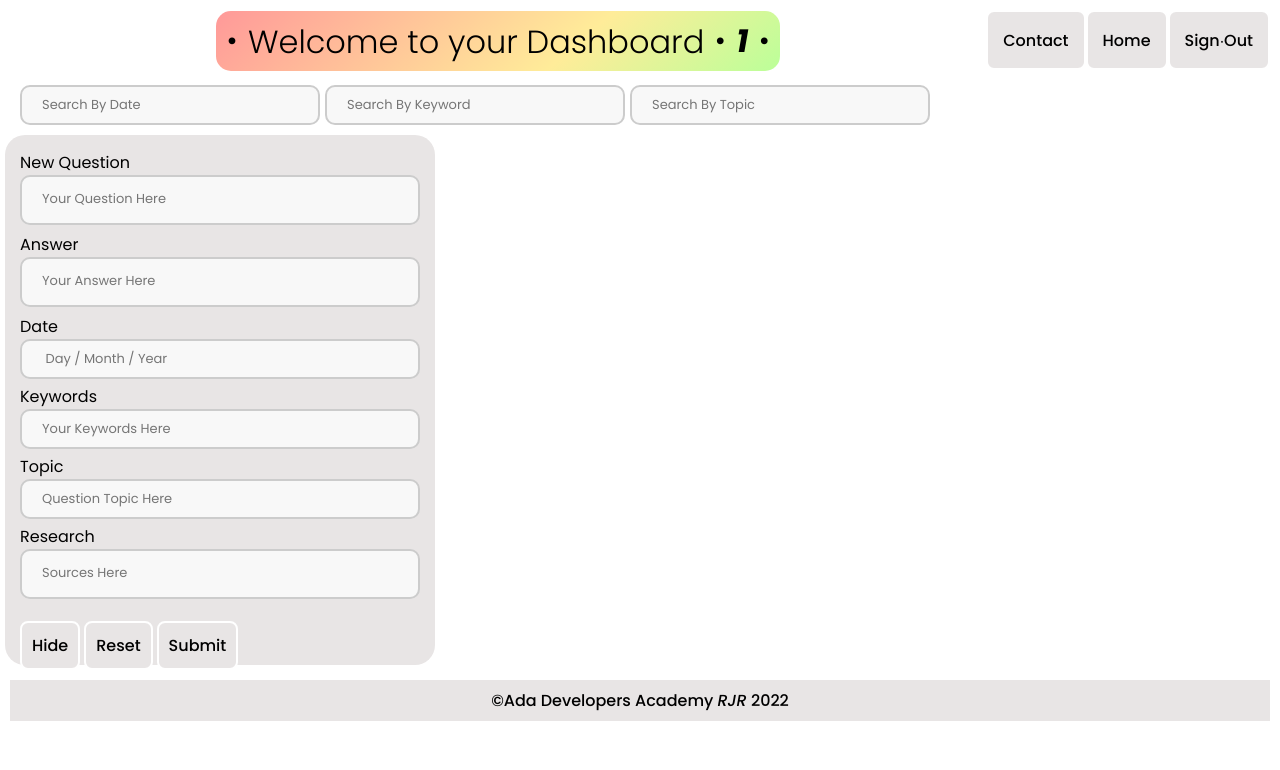
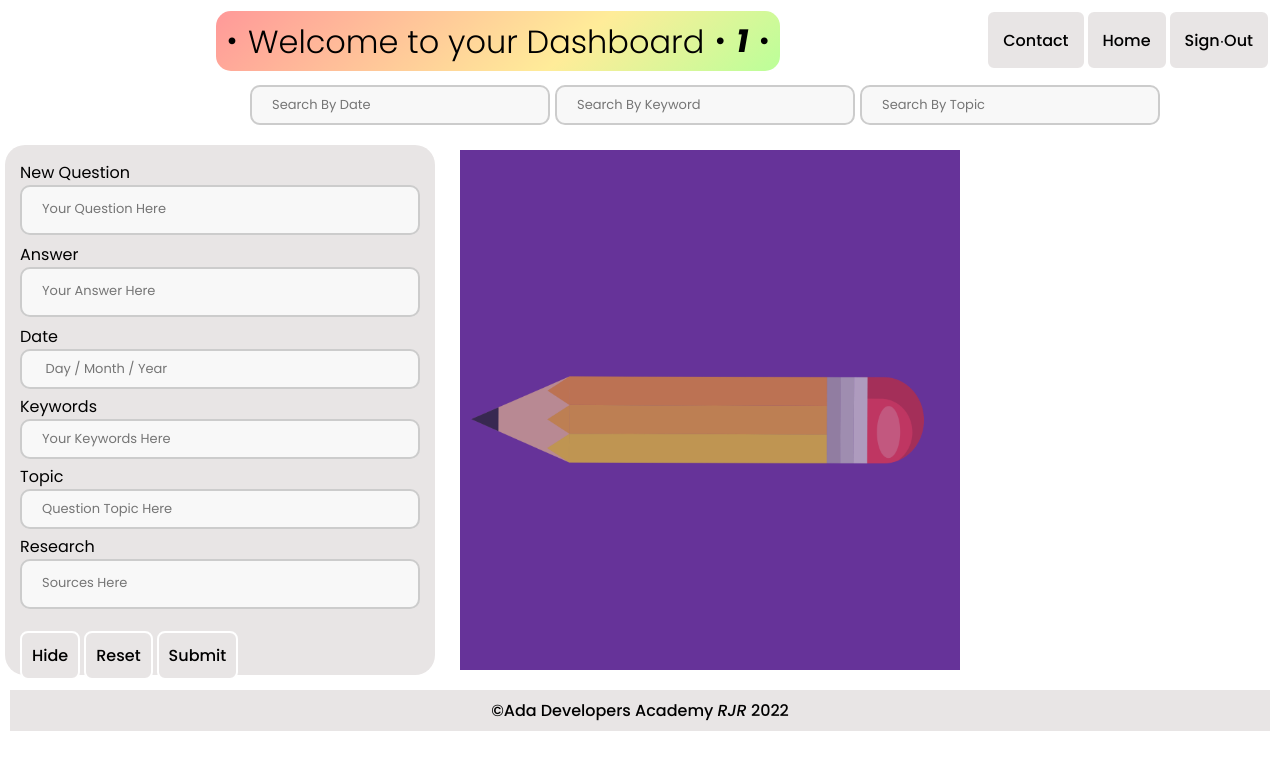
Before and after one commit to rhyannonjoy/capstone-front, a React (Create React App) app: page /dashboard/1 in a window 1280 px wide. Shown: the top 770 px of the page. Built offline with nearby package versions, Linux system fonts and the light colour scheme.

Commit message:
cleaned up DashboardPage with css grid, test image

```diff
--- a/src/pages/DashboardPage.css
+++ b/src/pages/DashboardPage.css
@@ -5,9 +5,27 @@
   padding: 10px;
 }
 
+.sidebar {
+  grid-area: sidebar;
+}
+
+.content {
+  grid-area: content;
+  position: static;
+}
+
+.header {
+  grid-area: header;
+}
+
+
 .dashboard-body {
   display: grid;
-  grid-template-rows: auto;
+  grid-gap: 10px;
+  grid-template-columns: 220px 220px 220px;
+  grid-template-areas:
+  "....... header header"
+  "sidebar ....... content";
 }
 
 
@@ -36,3 +54,10 @@
   margin-left: 20px;
   margin-right: 20px;
 }
+
+.pencil-image {
+  background-color: rebeccapurple;
+  height: 520px;
+  margin-top: 10px;
+  width: 500px;
+}
--- a/src/pages/DashboardPage.js
+++ b/src/pages/DashboardPage.js
@@ -1,6 +1,7 @@
 import "./DashboardPage.css";
 import ContactButton from "../components/buttons/ContactButton";
 import HomeButton from "../components/buttons/HomeButton";
+import pencil from "../images/pencil.png";
 import SearchByDate from "../components/forms/SearchByDate";
 import SearchByKeyword from "../components/forms/SearchByKeyword";
 import SearchByTopic from "../components/forms/SearchByTopic";
@@ -27,13 +28,19 @@ const DashboardPage = () => {
         </nav>
       </div>
       <div className="dashboard-body">
-        <div className="search-container">
-          <SearchByDate />
-          <SearchByKeyword />
-          <SearchByTopic />
+        <div className="header">
+          <div className="search-container">
+            <SearchByDate />
+            <SearchByKeyword />
+            <SearchByTopic />
+          </div>
         </div>
-        <SubmitQuestionForm />
-        <div></div>
+        <div className="sidebar">
+          <SubmitQuestionForm />
+        </div>
+        <div className="content">
+          <img src={pencil} className="pencil-image" alt="pencil"></img>
+        </div>
       </div>
     </div>
   );
```
